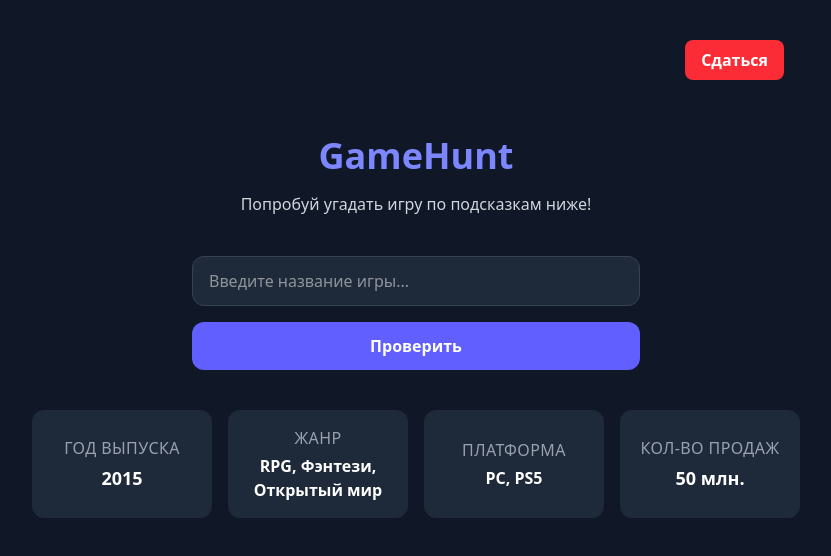
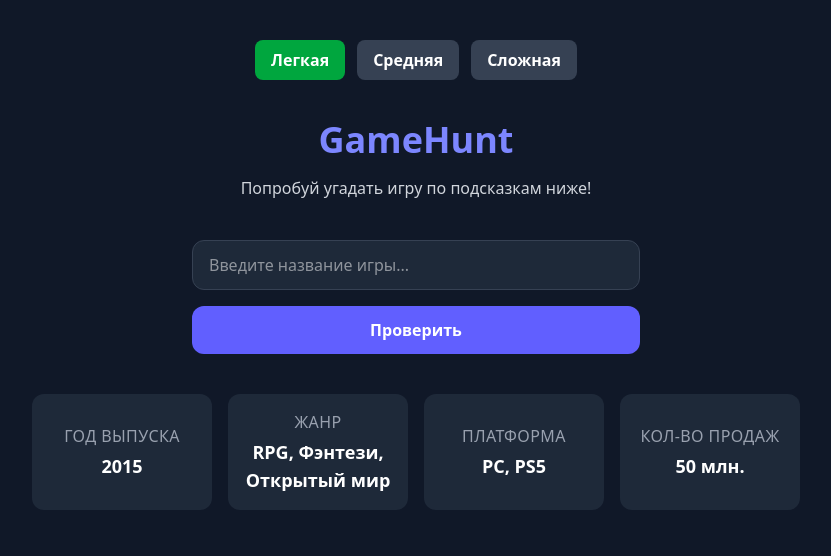
Before and after one commit to Herbaa/GameHunt, a React (Vite) app: page / in a window 1280 px wide. Shown: the top 556 px of the page, without its empty margins (224-1055 px from the left). Built offline with nearby package versions, Linux system fonts and the light colour scheme.

Commit message:
add difficulties and refactoring tips.jsx

```diff
--- a/src/App.jsx
+++ b/src/App.jsx
@@ -7,12 +7,14 @@ import GiveUpButton from "./GiveUpButton.jsx";
 
 const STORAGE_KEY = "gamehunt_state";
 
-const saveState = (secretGame, enterGames, statusOfGame) => {
+const saveState = (secretGame, enterGames, statusOfGame, difficulty, selectedTips) => {
   try {
     const state = {
       secretGameId: secretGame.id,
       enterGameIds: enterGames.map((entry) => entry.game.id),
-      statusOfGame
+      statusOfGame,
+      difficulty,
+      selectedTips
     }
     localStorage.setItem(STORAGE_KEY, JSON.stringify(state))
   } catch {}
@@ -22,7 +24,7 @@ const loadState = () => {
   try {
     const raw = localStorage.getItem(STORAGE_KEY)
     if (!raw) return null
-    const { secretGameId, enterGameIds, statusOfGame } = JSON.parse(raw)
+    const { secretGameId, enterGameIds, statusOfGame, difficulty, selectedTips } = JSON.parse(raw)
 
     const secretGame = games.find((game) => game.id === secretGameId)
     if (!secretGame) return null
@@ -37,22 +39,40 @@ const loadState = () => {
       })
       .filter(Boolean)
 
-    return { secretGame, enterGames, statusOfGame }
+    return { secretGame, enterGames, statusOfGame, difficulty, selectedTips: selectedTips ?? [] }
   } catch {
     return null
   }
 };
 
+const difficulties = [
+  { key: 'easy', label: 'Легкая', activeClass: 'bg-green-600 hover:bg-green-700', inactiveClass: 'bg-gray-700 hover:bg-gray-600' },
+  { key: 'medium', label: 'Средняя', activeClass: 'bg-orange-500 hover:bg-orange-600', inactiveClass: 'bg-gray-700 hover:bg-gray-600' },
+  { key: 'hard', label: 'Сложная', activeClass: 'bg-red-500 hover:bg-red-600', inactiveClass: 'bg-gray-700 hover:bg-gray-600' },
+]
+
 const clearState = () => localStorage.removeItem(STORAGE_KEY)
 
 export default function App() {
-  const saved = loadState() // состояние из localstorage
+  const [saved] = useState(() => loadState()) // состояние из localstorage
 
   // загаданная игра
   const [secretGame, setGame] = useState(saved?.secretGame ?? (() => games[Math.floor(Math.random() * games.length)]))
   const [inputText, setInputText] = useState("") // текст в инпуте
   const [statusOfGame, setStatusOfGame] = useState(saved?.statusOfGame ?? null) // статус игры
   const [enterGames, setEnterGames] = useState(saved?.enterGames ?? []) // все введенные игры
+  const [difficulty, setDifficulty] = useState(saved?.difficulty ?? 'easy') // сложность игры
+
+  const [selectedTips, setSelectedTips] = useState(saved?.selectedTips ?? []) // какие подсказки открыл пользователь (ср уровень)
+
+  useEffect(() => {
+    if (secretGame) {
+      saveState(secretGame, enterGames, statusOfGame, difficulty, selectedTips);
+    }
+    // console.log(`Game: ${enterGames[enterGames.length - 1]?.game.title}\nScore: ${enterGames[enterGames.length - 1]?.score}`)
+  }, [secretGame, enterGames, statusOfGame, difficulty, selectedTips]);
+
+  const isInputBlocked = difficulty === 'medium' && selectedTips.length !== 2
 
   const mostMatchingGame = enterGames.length > 0
  ? enterGames.reduce((best, entry) => entry.score > best.score ? entry : best)
@@ -63,13 +83,6 @@ export default function App() {
     .filter((entry) => entry.game.id !== mostMatchingGame?.game.id)
     .sort((a, b) => b.score - a.score);
 
-  useEffect(() => {
-    if (secretGame) {
-      saveState(secretGame, enterGames, statusOfGame);
-    }
-    console.log(`Game: ${enterGames[enterGames.length - 1]?.game.title}\nScore: ${enterGames[enterGames.length - 1]?.score}`)
-  }, [secretGame, enterGames, statusOfGame]);
-
   const choseGame = () => {
     clearState()
     const gameIndex = Math.floor(Math.random() * games.length)
@@ -77,6 +90,19 @@ export default function App() {
     setInputText("")
     setStatusOfGame(null)
     setEnterGames([])
+    setSelectedTips([])
+  }
+
+  const handleDifficulty = (key) => {
+    if (key === difficulty) return
+    setDifficulty(key)
+    choseGame()
+  }
+
+  const handleSelectTip = (tipKey) => {
+    if(selectedTips.length === 2) return
+    if (selectedTips.includes(tipKey)) return
+    return setSelectedTips((prev) => [...prev, tipKey])
   }
 
   const renderResult = (status) => {
@@ -123,7 +149,20 @@ export default function App() {
   if (!secretGame) return null;
   return (
     <>
-      <GiveUpButton onConfirm={choseGame} />
+
+     <div className="w-full flex justify-center gap-3 pt-4">
+        {difficulties.map(({ key, label, activeClass, inactiveClass }) => (
+          <button
+            key={key}
+            onClick={() => handleDifficulty(key)}
+            className={`cursor-pointer font-bold py-2 px-4 rounded-lg text-white transition ${difficulty === key ? activeClass : inactiveClass}`}
+          >
+            {label}
+          </button>
+        ))}
+      </div>
+
+      {enterGames.length > 0 && <GiveUpButton onConfirm={choseGame} />}
       <div className="flex flex-col items-center gap-4 mt-10">
         <h1 className="text-4xl font-bold text-indigo-400">GameHunt</h1>
         <p className="text-gray-300 text-center">Попробуй угадать игру по подсказкам ниже!</p>
@@ -136,26 +175,31 @@ export default function App() {
             maxLength={40}
             placeholder="Введите название игры..."
             className="w-full px-4 py-3 rounded-xl bg-gray-800 border border-gray-700 focus:outline-none focus:ring-2 focus:ring-indigo-500"
-            disabled={statusOfGame === "win"}
+            disabled={statusOfGame === "win" || isInputBlocked}
           />
           {renderResult(statusOfGame)}
           <button
             type="submit"
             className="cursor-pointer mt-4 w-full bg-indigo-500 hover:bg-indigo-600 text-white font-semibold py-3 rounded-xl"
-            disabled={statusOfGame === "win"}
+            disabled={statusOfGame === "win" || isInputBlocked}
           >
             Проверить
           </button>
         </form>
       </div>
 
-      <Tips secretGame={secretGame} />
+      <Tips
+        secretGame={secretGame}
+        difficulty={difficulty}
+        selectedTips={selectedTips}
+        onSelectTip={handleSelectTip}/>
       <br />
 
       {mostMatchingGame?.game && (
         <div className="mt-5 border-5 border-indigo-500 rounded-xl">
           <div className="flex flex-col items-center">
             <h3 className="text-lg font-bold mb-2">Больше всего совпадений:</h3>
+            <h5 className="text-lg font-semibold mt-2">{mostMatchingGame.game.title}</h5>
             <RenderNewGame game={mostMatchingGame.game} comparison={mostMatchingGame.comparison}/>
           </div>
         </div>
@@ -163,7 +207,10 @@ export default function App() {
 
       {sortedOtherGames.map((entry) => (
         <div key={entry.game.id} className="mt-5 border-3 border-gray-700 rounded-xl">
+          <div className="flex flex-col items-center">
+            <h5 className="text-lg font-semibold mt-2">{entry.game.title}</h5>
           <RenderNewGame game={entry.game} comparison={entry.comparison}/>
+        </div>
         </div>
       ))}
     </>
--- a/src/GiveUpButton.jsx
+++ b/src/GiveUpButton.jsx
@@ -8,7 +8,7 @@ export default function GiveUpButton({ onConfirm }) {
     <button
     onClick={() => setIsDialogOpen(true)}
     className="cursor-pointer bg-red-500 hover:bg-red-700 text-white font-bold py-2 px-4 rounded-lg">
-      Сдаться
+      Сброс игры
     </button>
   {isDialogOpen && (
   <div
@@ -20,11 +20,11 @@ export default function GiveUpButton({ onConfirm }) {
       onClick={(e) => e.stopPropagation()}
     >
       <h2 className="text-xl text-black font-bold mb-4 text-center">
-        Сдаться?
+        Сбросить игру?
       </h2>
 
       <p className="mb-6 text-black text-center">
-        Вы уверены, что хотите сбросить игру?
+        Вы уверены, что хотите закончить игру?
       </p>
 
       <div className="flex justify-between gap-4">
@@ -42,7 +42,7 @@ export default function GiveUpButton({ onConfirm }) {
             onConfirm()
           }}
         >
-          Сдаться
+          Сброс
         </button>
       </div>
     </div>
--- a/src/tips.jsx
+++ b/src/tips.jsx
@@ -1,44 +1,64 @@
 import { normalizeSales } from "./utils"
 
-export default function Tips({secretGame}) {
+const tip_keys = ['year', 'genres', 'platforms', 'sales']
 
-  return <div id="tips" className="max-w-3xl mx-auto grid grid-cols-2 md:grid-cols-4 gap-3 md:gap-4 mt-10">
+export default function Tips({secretGame, difficulty, selectedTips, onSelectTip}) {
 
-  <div className="rounded-xl p-4 bg-gray-800 flex flex-col items-center justify-center text-center">
-    <span className="text-s uppercase tracking-wide text-gray-400 mb-1">
-      Год выпуска
-    </span>
-    <span className="text-lg font-semibold">
-      {secretGame.year}
-    </span>
-  </div>
+  const getValue = (key) => {
+    switch (key) {
+      case 'year': return secretGame.year
+      case 'genres': return secretGame.genres.join(', ')
+      case 'platforms': return secretGame.platforms.join(', ')
+      case 'sales': return normalizeSales(secretGame.sales)
+    }
+  }
 
-  <div className="rounded-xl p-4 bg-gray-800 flex flex-col items-center justify-center text-center">
-    <span className="text-s uppercase tracking-wide text-gray-400 mb-1">
-      Жанр
-    </span>
-    <span className="text-m font-semibold">
-      {secretGame.genres.join(', ')}
-    </span>
-  </div>
+  const getLabel = (key) => {
+    switch (key) {
+      case 'year': return 'Год выпуска'
+      case 'genres': return 'Жанр'
+      case 'platforms': return 'Платформа'
+      case 'sales': return 'Кол-во продаж'
+    }
+  }
 
-  <div className="rounded-xl p-4 bg-gray-800 flex flex-col items-center justify-center text-center">
-    <span className="text-s uppercase tracking-wide text-gray-400 mb-1">
-      Платформа
-    </span>
-    <span className="text-m font-semibold">
-      {secretGame.platforms.join(', ')}
-    </span>
-  </div>
+  const isSelected = (key) => {
+    if (difficulty === 'easy') return true
+    if (difficulty === 'medium') return selectedTips.includes(key)
+    if (difficulty === 'hard') return false
+  }
 
-  <div className="rounded-xl p-4 bg-gray-800 flex flex-col items-center justify-center text-center">
-    <span className="text-s uppercase tracking-wide text-gray-400 mb-1">
-      Кол-во продаж
-    </span>
-    <span className="text-lg font-semibold">
-      {normalizeSales(secretGame.sales)}
-    </span>
-  </div>
+  // кликабельно только на ср уровне, если еще не выбран и не набрано 2
+  const isClickable = (key) => {
+    return difficulty === 'medium' && !selectedTips.includes(key) && selectedTips.length !== 2
+  }
 
-  </div>
+  // const setClassname = (color) => {
+  //     switch (color) {
+  //       case 'orange': return 'bg-orange-500'
+  //       case 'green': return 'bg-green-600'
+  //       default: return 'bg-gray-800'
+  //     }
+  //   }
+
+  return (
+    <div id="tips" className="max-w-3xl mx-auto grid grid-cols-2 md:grid-cols-4 gap-3 md:gap-4 mt-10">
+      {tip_keys.map((key) => (
+        <div
+          key={key}
+          onClick={() => isClickable(key) && onSelectTip(key)}
+          className={`rounded-xl p-4 bg-gray-800 flex flex-col items-center justify-center text-center
+            ${isClickable(key) ? 'cursor-pointer hover:bg-gray-600 border-2 border-dashed border-gray-500' : ''}
+          `}
+        >
+          <span className="text-s uppercase tracking-wide text-gray-400 mb-1">
+            {getLabel(key)}
+          </span>
+          <span className="text-lg font-semibold">
+            {isSelected(key) ? getValue(key) : '* * *'}
+          </span>
+        </div>
+      ))}
+    </div>
+  )
 }
```
Also changed, not shown: src/RenderNewGame.jsx (+8 -12 lines), src/utils.jsx (+12 -0 lines).
